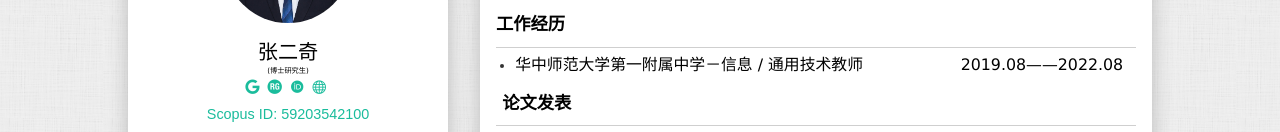
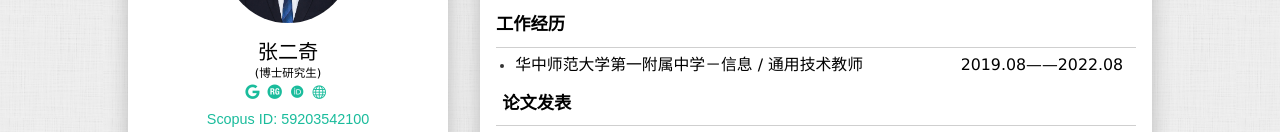
Before and after one commit to Eric-JHANG/Eric.GitHub.io, a plain HTML site: page index.html in a window 1280 px wide. Shown: the part 294-426 px from the top of the page. Drawn offline with Linux system fonts and the light colour scheme.

Commit message:
Update index.html

```diff
--- a/index.html
+++ b/index.html
@@ -410,7 +410,7 @@ var d=new initArray(" 星期日"," 星期一"," 星期二"," 星期三"," 星期
                 </section>
 
                 <h1 class="name"; style="font-size: 1.4em;">张二奇</h1>
-                <h1 class="name"style="font-size: 0.5em;">(博士研究生)</h1>
+                <h1 class="name"style="font-size: 0.8em;">(博士研究生)</h1>
 		<ul class="social-media-list" aria-label="Social media links"><li><a href="https://scholar.google.com.hk/citations?hl=en&user=GWApPV4AAAAJ" target="_blank" class="google" aria-label="Google Scholar" title="Google Scholar" pcked="1"><i class="icon icon-google">&nbsp;</i></a></li>
 			<li><a href="https://www.researchgate.net/profile/Erqi-Zhang" target="_blank" class="researchgate" aria-label="ResearchGate" title="ResearchGate" pcked="1"><i class="icon icon-researchgate">&nbsp;</i></a></li>
 			<li><a href="https://orcid.org/0000-0001-7789-504X" target="_blank" class="orcid" aria-label="Orcid" title="Orcid" pcked="1"><i class="icon icon-orcid-circled">&nbsp;</i></a></li>
```
